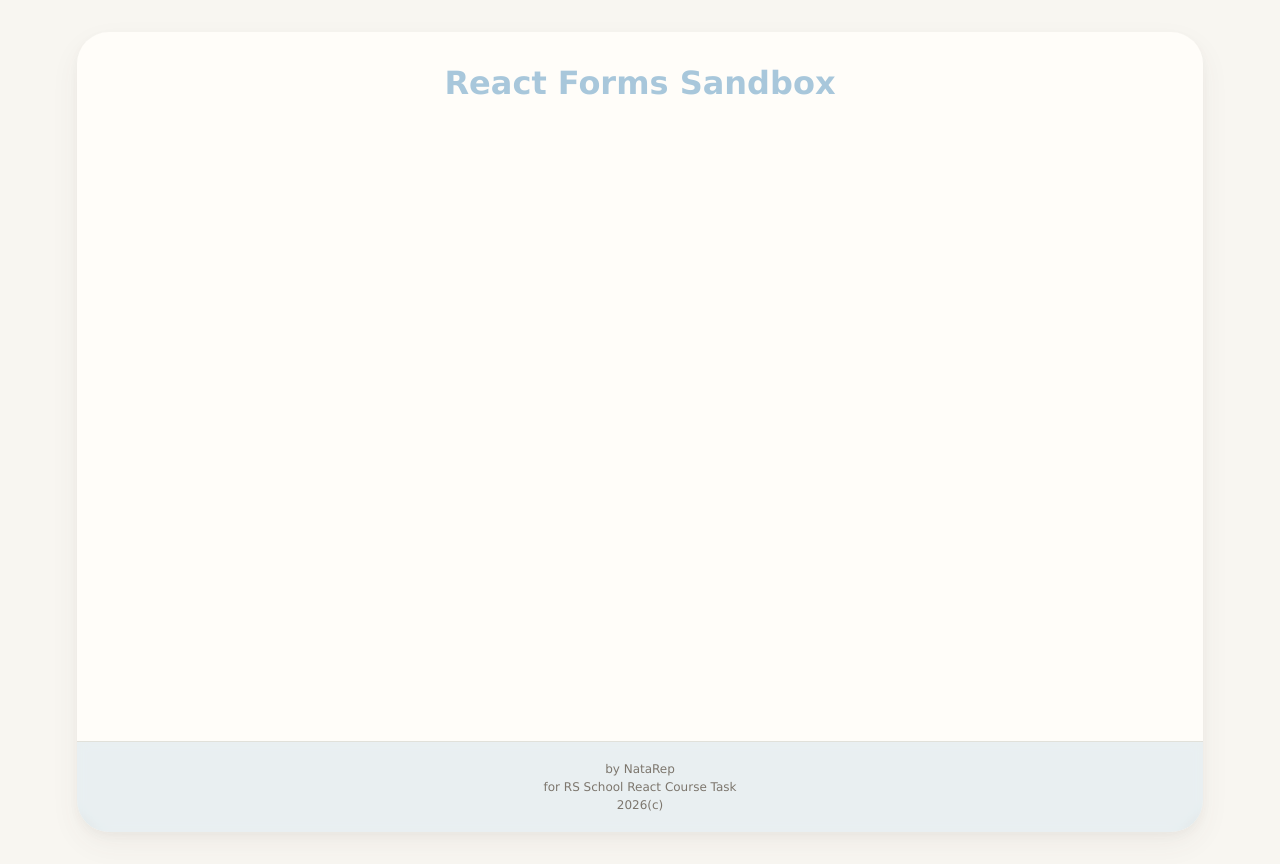
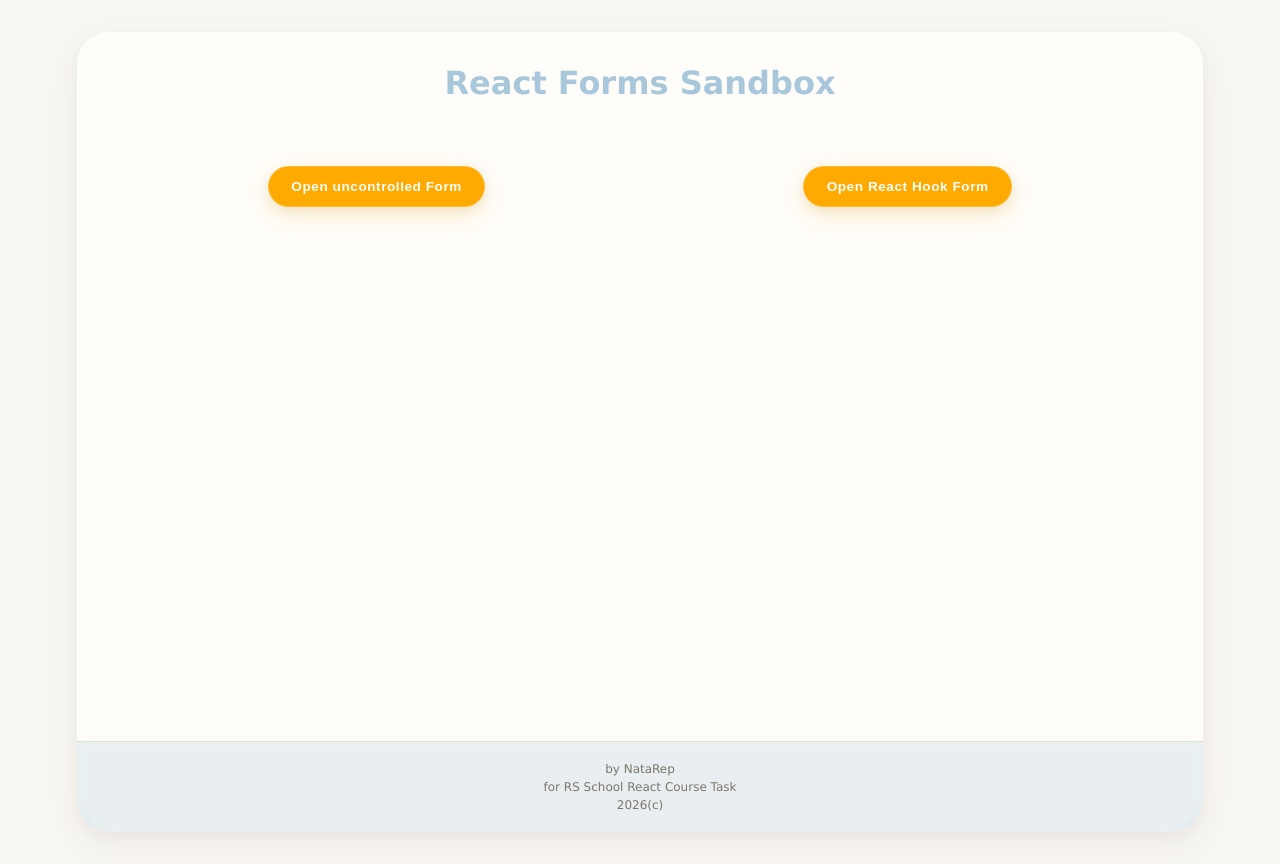
Before and after one commit to NataRep/rs-school-react, a React (Vite) app in the folder rs-react-app/: page / in a window 1280 px wide. Built offline with nearby package versions, Linux system fonts and the light colour scheme; the HTML template or start-up script is replaced by a standard one.

Commit message:
feat: add base Button component

```diff
--- /dev/null
+++ b/rs-react-app/src/components/UI/Button/Button.module.scss
@@ -0,0 +1,35 @@
+.button {
+  padding: 0.75rem 1.4rem;
+  border-radius: 2rem;
+  font-size: 0.85rem;
+  font-weight: 600;
+  letter-spacing: 0.04em;
+  color: var(--color-surface);
+  background: var(--color-accent);
+  border: 1px solid rgba(255, 255, 255, 0.199);
+
+  box-shadow:
+    0 8px 22px rgba(255, 170, 0, 0.18),
+    0 4px 12px rgba(79, 74, 67, 0.08);
+
+  cursor: pointer;
+
+  transition:
+    box-shadow 0.25s ease,
+    filter 0.25s ease;
+
+  @media (hover: hover) {
+    &:hover {
+      filter: brightness(1.05);
+
+      box-shadow:
+        0 14px 28px rgba(255, 170, 0, 0.22),
+        0 10px 16px rgba(79, 74, 67, 0.1);
+    }
+  }
+
+  &:active {
+    box-shadow:
+      0 6px 14px rgba(255, 170, 0, 0.15);
+  }
+}
--- /dev/null
+++ b/rs-react-app/src/components/UI/Button/Button.tsx
@@ -0,0 +1,40 @@
+import style from './Button.module.scss';
+
+interface ButtonProps {
+  text: string;
+  type: 'submit' | 'reset' | 'button';
+  callback?: () => void;
+  disabled?: boolean;
+  classNames?: string[];
+  title?: string;
+}
+
+export default function Button({
+  text,
+  type,
+  callback,
+  disabled = false,
+  classNames = [''],
+  title = ""
+}: ButtonProps) {
+
+  const propClasses = classNames.map((name) => style[name]);
+
+  const classes = [
+    style.button,
+    ...propClasses,
+  ].join(' ');
+
+  return (
+    <button
+      type={type}
+      onClick={callback}
+      className={classes}
+      disabled={disabled}
+      aria-disabled={disabled}
+      title={title}
+    >
+      {text}
+    </button>
+  );
+}
--- a/rs-react-app/src/components/features/dashboard/Dashboard.tsx
+++ b/rs-react-app/src/components/features/dashboard/Dashboard.tsx
@@ -1,3 +1,7 @@
+import ToolsBar from "./components/toolsbar/ToolsBar";
+
 export default function Dashboard() {
-  return (<></>);
-}
+  return <>
+    <ToolsBar />
+  </>
+};
--- /dev/null
+++ b/rs-react-app/src/components/features/dashboard/components/toolsbar/ToolsBar.module.scss
@@ -0,0 +1,4 @@
+.tools {
+  display: flex;
+  justify-content: space-around;
+}
--- /dev/null
+++ b/rs-react-app/src/components/features/dashboard/components/toolsbar/ToolsBar.tsx
@@ -0,0 +1,28 @@
+import Button from '../../../../UI/Button/Button';
+import style from './ToolsBar.module.scss';
+
+export default function ToolsBar() {
+  const callback = () => console.log('Click!');
+
+  return (<>
+    <div className={style.tools}>
+      <Button
+        text='Open uncontrolled Form'
+        type='button'
+        callback={callback}
+        disabled={false}
+        classNames={['']}
+        title="Open modal with uncontrolled Form"
+      />
+      <Button
+        text='Open React Hook Form'
+        type='button'
+        callback={callback}
+        disabled={false}
+        classNames={['']}
+        title="Open modal with React Hook Form"
+      />
+    </div>
+  </>);
+
+}
--- a/rs-react-app/src/index.css
+++ b/rs-react-app/src/index.css
@@ -6,6 +6,7 @@
 
   /* Акценты */
   --color-accent: #ffaa00;
+  --color-accent-hover: #ff9000;
 
   /* Оттенки */
   --color-blue: #0099ff;
@@ -13,7 +14,7 @@
   --color-yellow-light: #ecd9a8;
 
   /* Текст */
-  --color-text: #4f4a43;
+  --color-text: #2c2a27;
   --color-text-soft: #7d766d;
 }
 
```
